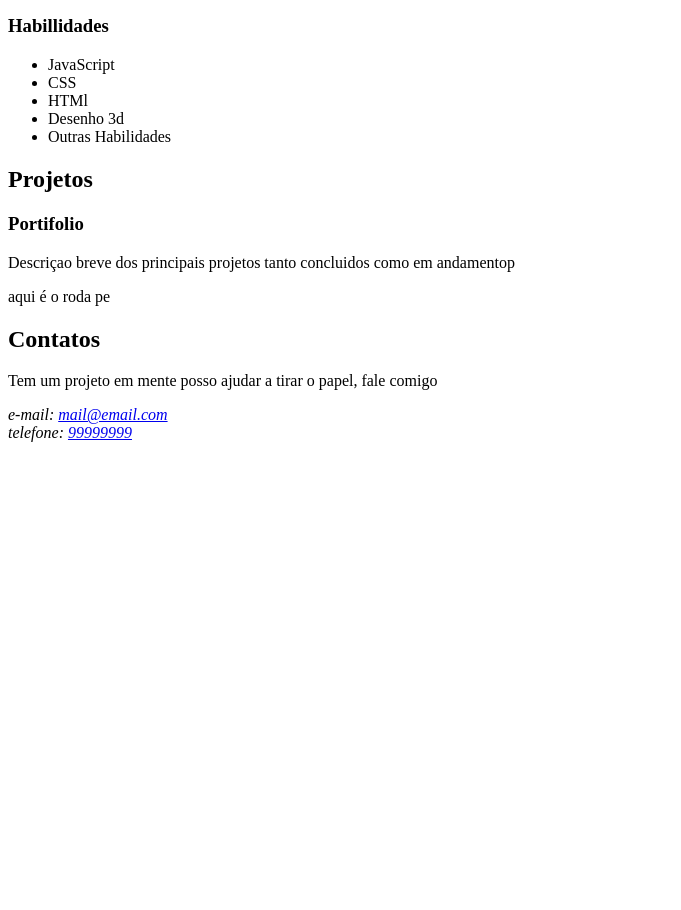
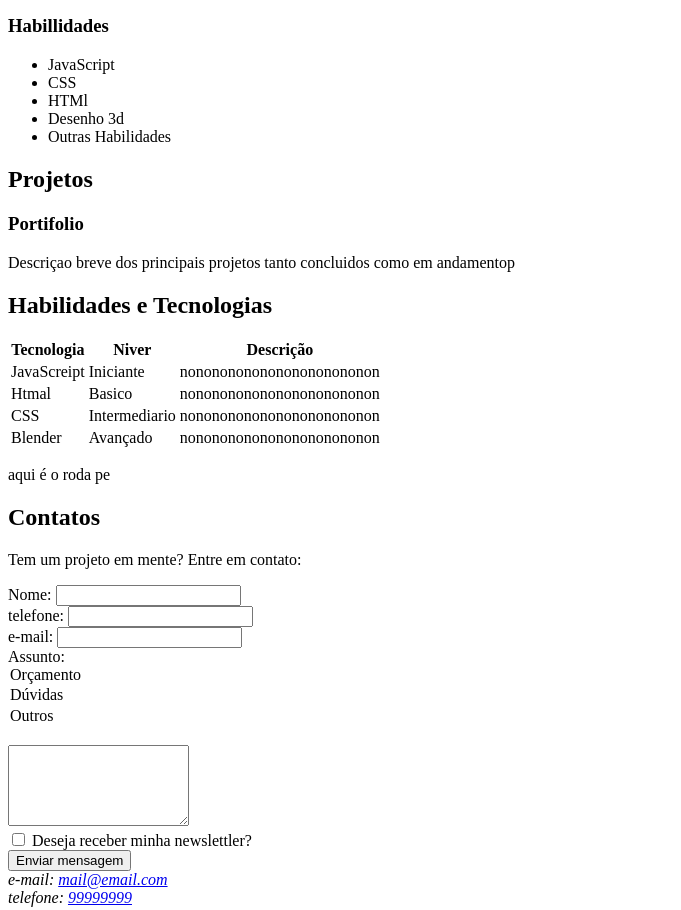
Before and after one commit to vitorguimaresmedvet-sys/Site-curso-test, a plain HTML site: page index.html in a window 1280 px wide. Shown: the part 256-1166 px from the top of the page, without its empty margins (0-681 px from the left). Before the commit the page ends 800 px from the top, so only its background shows below. Drawn offline with Linux system fonts and the light colour scheme.

Commit message:
site atualizado
atualizado com tabela e formulario

```diff
--- a/index.html
+++ b/index.html
@@ -44,11 +44,70 @@
             <p> Descriçao breve dos principais projetos tanto concluidos como em andamentop</p>
         </article>
     </section>
+    <section id="habilidades">
+        <h2>Habilidades e Tecnologias</h2>
+        <table>
+            <thead>
+                <tr>
+                    <th>Tecnologia</th>
+                    <th>Niver</th>
+                    <th>Descrição</th>
+                </tr>
+            </thead>
+            <tbody>
+                <tr>
+                    <td>JavaScreipt</td>
+                    <td>Iniciante</td>
+                    <td>nonononononononononononon</td>
+                </tr>
+                <tr>
+                    <td>Htmal</td>
+                    <td>Basico</td>
+                    <td>nonononononononononononon</td>
+                </tr>
+                <tr>
+                    <td>CSS</td>
+                    <td>Intermediario</td>
+                    <td>nonononononononononononon</td>
+                </tr>
+                <tr>
+                    <td>Blender</td>
+                    <td>Avançado</td>
+                    <td>nonononononononononononon</td>
+                </tr>
+            </tbody>
+        </table>
+    </section>
     <footer>
         <p> aqui é o roda pe</p>
         <section id="Contatos">
             <h2>Contatos</h2>
-            <p>Tem um projeto em mente posso ajudar a tirar o papel, fale comigo</p>
+            <p>Tem um projeto em mente? Entre em contato:</p>
+            <form action="">
+
+                <label for="nome">Nome: </label>
+                <input type="text" id="nome" name="nome" required><br>
+
+                <label for="telefone">telefone: </label>
+                <input type="tel" id="telefone" name="telefone"><br>
+
+                <label for="e-mail">e-mail: </label>
+                <input type="email" id="e-mail" name="e-mail" required><br>
+
+                <label for="assunto">Assunto: </label>
+                <section name="assunto" id="assunto">
+                    <option value="orcamento">Orçamento</option>
+                    <option value="duvidas">Dúvidas</option>
+                    <option value="outros">Outros</option>
+                </section>
+                <br>
+                <textarea name="mensagem" id="men" cols="20" rows="5" required></textarea>
+                <br>
+                <input type="checkbox" id="inscricao" name="inscricao">
+                <label for="inscricao">Deseja receber minha newslettler?</label>
+                <br>
+                <input type="submit" value="Enviar mensagem">
+            </form>
             <address>
                 e-mail: <a href="mailto:mail@email.com">mail@email.com</a> <br>
                 telefone: <a href="tel:+55479999999">99999999</a>
```
